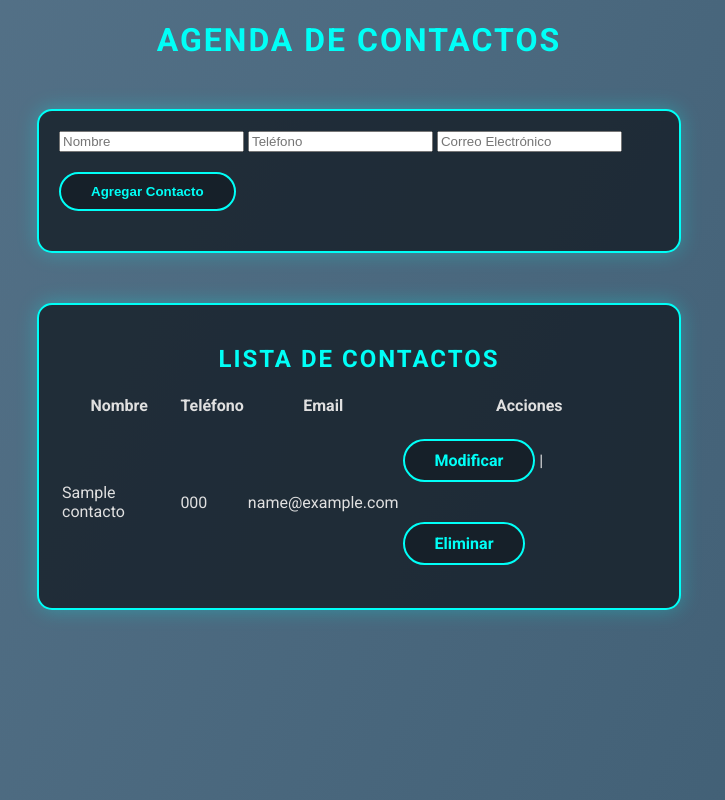
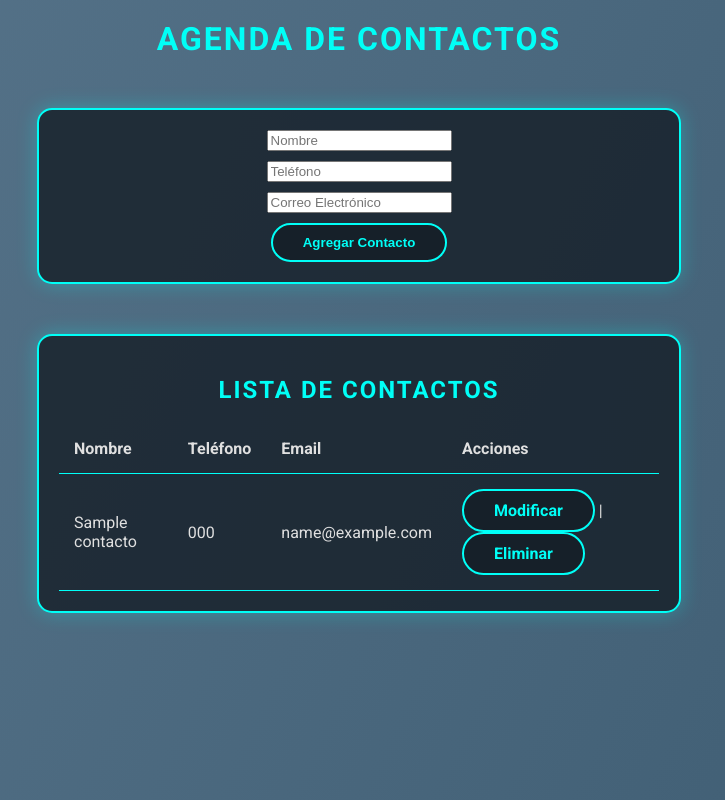
Before and after one commit to DavC3ro/TallerStiven, a PHP site: page / in a window 1280 px wide. Shown: the whole page, without its empty margins (281-1006 px from the left). Run offline with PHP 8.4, Linux system fonts and the light colour scheme; tables that the repository leaves empty or names only in its code hold one stand-in row (values such as "Sample post").

Commit message:
Últimos cambios para formalizar

```diff
--- a/css/styles.css
+++ b/css/styles.css
@@ -6,16 +6,16 @@ body {
     background-size: 200% 200%;
     animation: fondoMovimiento 10s ease infinite;
     color: #E0E0E0;
-    overflow: hidden;
 }
 
+/* Animación de fondo */
 @keyframes fondoMovimiento {
     0% { background-position: 0% 50%; }
     50% { background-position: 100% 50%; }
     100% { background-position: 0% 50%; }
 }
 
-/* Tarjeta o contenedor con efecto futurista */
+
 .contenedor {
     width: 80%;
     max-width: 600px;
@@ -39,6 +39,7 @@ h1, h2 {
     text-align: center;
     text-transform: uppercase;
     letter-spacing: 2px;
+    margin: 20px 0;
 }
 
 p {
@@ -47,16 +48,33 @@ p {
     text-align: justify;
 }
 
-/* Botón futurista */
+
+table {
+    width: 100%;
+    border-collapse: collapse;
+    margin-top: 20px;
+}
+
+th, td {
+    padding: 15px;
+    text-align: left;
+    border-bottom: 1px solid #00FFF7;
+}
+
+tr:hover {
+    background-color: rgba(0, 255, 247, 0.1);
+}
+
+
 .boton {
     display: inline-block;
-    padding: 10px 30px;
-    margin: 20px auto;
+    padding: 10px 20px;
+    margin: 10px 0;
     color: #00FFF7;
     font-weight: bold;
     text-decoration: none;
     border: 2px solid #00FFF7;
-    border-radius: 50px;
+    border-radius: 5px;
     background: rgba(20, 29, 38, 0.8);
     transition: background 0.3s ease, transform 0.3s ease;
 }
@@ -76,3 +94,22 @@ p {
     border-radius: 5px;
     margin-bottom: 20px;
 }
+#contact-form {
+    display: flex;
+    flex-direction: column; /* Alinear elementos verticalmente */
+    align-items: center; /* Centrar horizontalmente */
+    gap: 10px; /* Espacio entre los elementos */
+}
+
+.boton {
+    display: inline-block; /* Asegura que el botón pueda ser centrado */
+    padding: 10px 30px;
+    color: #00FFF7;
+    font-weight: bold;
+    text-decoration: none;
+    border: 2px solid #00FFF7;
+    border-radius: 50px;
+    background: rgba(20, 29, 38, 0.8);
+    transition: background 0.3s ease, transform 0.3s ease;
+    margin: 0 auto; /* Asegura que el botón esté centrado en su contenedor */
+}
--- a/index.php
+++ b/index.php
@@ -64,7 +64,7 @@ include 'conexion.php';
 
     <script src="script.js"></script>
     <script>
-        // Desaparecer el mensaje después de 2 segundos
+
         setTimeout(function() {
             const alertMessage = document.getElementById('alert-message');
             if (alertMessage) {
```
